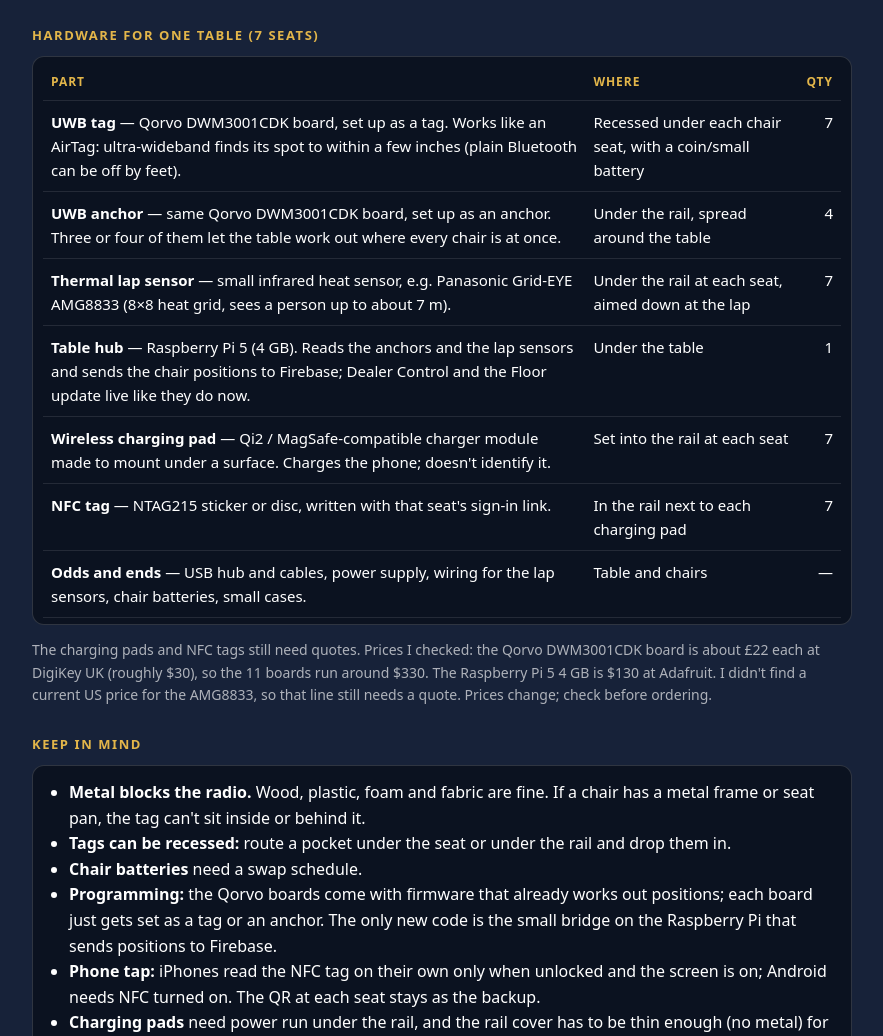
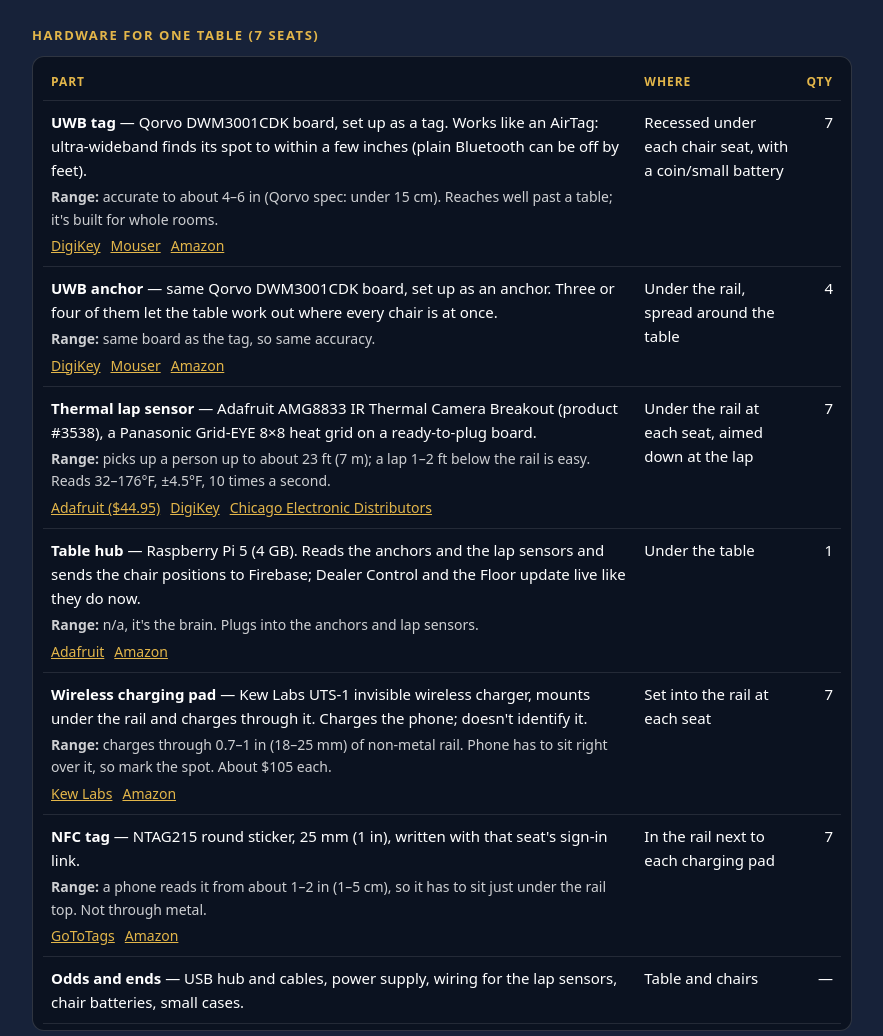
Before and after one commit to isotelo01/kheanandclean.com, a plain HTML site: page inHouseEstimator/player-tracker-hardware.html in a window 1280 px wide. Shown: the part 1636-2672 px from the top of the page, without its empty margins (198-1081 px from the left). Drawn offline with Linux system fonts and the light colour scheme.

Commit message:
Hardware page: range, specific item and buy links for each part

```diff
--- a/inHouseEstimator/player-tracker-hardware.html
+++ b/inHouseEstimator/player-tracker-hardware.html
@@ -31,6 +31,9 @@ td.n{text-align:right;white-space:nowrap}
 .pick{display:inline-block;background:var(--ok);color:#000;font-weight:700;font-size:12px;border-radius:999px;padding:1px 8px;margin-left:6px}
 a{color:var(--gold)}
 ul{margin:6px 0 0;padding-left:20px}
+.spec{display:block;margin-top:4px;font-size:14px;color:rgba(255,255,255,.8)}
+.buy{display:block;margin-top:4px;font-size:14px}
+.buy a{margin-right:10px;white-space:nowrap}
 </style>
 </head>
 <body>
@@ -88,16 +91,16 @@ ul{margin:6px 0 0;padding-left:20px}
   <div class="box" style="padding:6px 10px">
     <table>
       <tr><th>Part</th><th>Where</th><th class="n">Qty</th></tr>
-      <tr><td><b>UWB tag</b> &mdash; Qorvo DWM3001CDK board, set up as a tag. Works like an AirTag: ultra-wideband finds its spot to within a few inches (plain Bluetooth can be off by feet).</td><td>Recessed under each chair seat, with a coin/small battery</td><td class="n">7</td></tr>
-      <tr><td><b>UWB anchor</b> &mdash; same Qorvo DWM3001CDK board, set up as an anchor. Three or four of them let the table work out where every chair is at once.</td><td>Under the rail, spread around the table</td><td class="n">4</td></tr>
-      <tr><td><b>Thermal lap sensor</b> &mdash; small infrared heat sensor, e.g. Panasonic Grid-EYE AMG8833 (8&times;8 heat grid, sees a person up to about 7&nbsp;m).</td><td>Under the rail at each seat, aimed down at the lap</td><td class="n">7</td></tr>
-      <tr><td><b>Table hub</b> &mdash; Raspberry Pi 5 (4&nbsp;GB). Reads the anchors and the lap sensors and sends the chair positions to Firebase; Dealer Control and the Floor update live like they do now.</td><td>Under the table</td><td class="n">1</td></tr>
-      <tr><td><b>Wireless charging pad</b> &mdash; Qi2 / MagSafe-compatible charger module made to mount under a surface. Charges the phone; doesn't identify it.</td><td>Set into the rail at each seat</td><td class="n">7</td></tr>
-      <tr><td><b>NFC tag</b> &mdash; NTAG215 sticker or disc, written with that seat's sign-in link.</td><td>In the rail next to each charging pad</td><td class="n">7</td></tr>
+      <tr><td><b>UWB tag</b> &mdash; Qorvo DWM3001CDK board, set up as a tag. Works like an AirTag: ultra-wideband finds its spot to within a few inches (plain Bluetooth can be off by feet).<span class="spec"><b>Range:</b> accurate to about 4&ndash;6 in (Qorvo spec: under 15&nbsp;cm). Reaches well past a table; it's built for whole rooms.</span><span class="buy"><a href="https://www.digikey.com/en/products/detail/qorvo/DWM3001CDK/24367348" target="_blank" rel="noopener">DigiKey</a><a href="https://www.mouser.com/c/?q=DWM3001CDK" target="_blank" rel="noopener">Mouser</a><a href="https://www.amazon.com/s?k=DWM3001CDK" target="_blank" rel="noopener">Amazon</a></span></td><td>Recessed under each chair seat, with a coin/small battery</td><td class="n">7</td></tr>
+      <tr><td><b>UWB anchor</b> &mdash; same Qorvo DWM3001CDK board, set up as an anchor. Three or four of them let the table work out where every chair is at once.<span class="spec"><b>Range:</b> same board as the tag, so same accuracy.</span><span class="buy"><a href="https://www.digikey.com/en/products/detail/qorvo/DWM3001CDK/24367348" target="_blank" rel="noopener">DigiKey</a><a href="https://www.mouser.com/c/?q=DWM3001CDK" target="_blank" rel="noopener">Mouser</a><a href="https://www.amazon.com/s?k=DWM3001CDK" target="_blank" rel="noopener">Amazon</a></span></td><td>Under the rail, spread around the table</td><td class="n">4</td></tr>
+      <tr><td><b>Thermal lap sensor</b> &mdash; Adafruit AMG8833 IR Thermal Camera Breakout (product #3538), a Panasonic Grid-EYE 8&times;8 heat grid on a ready-to-plug board.<span class="spec"><b>Range:</b> picks up a person up to about 23 ft (7&nbsp;m); a lap 1&ndash;2 ft below the rail is easy. Reads 32&ndash;176&deg;F, &plusmn;4.5&deg;F, 10 times a second.</span><span class="buy"><a href="https://www.adafruit.com/product/3538" target="_blank" rel="noopener">Adafruit ($44.95)</a><a href="https://www.digikey.com/en/products/result?keywords=1528-2409-ND" target="_blank" rel="noopener">DigiKey</a><a href="https://chicagodist.com/collections/all/products/adafruit-amg8833-ir-thermal-camera-breakout" target="_blank" rel="noopener">Chicago Electronic Distributors</a></span></td><td>Under the rail at each seat, aimed down at the lap</td><td class="n">7</td></tr>
+      <tr><td><b>Table hub</b> &mdash; Raspberry Pi 5 (4&nbsp;GB). Reads the anchors and the lap sensors and sends the chair positions to Firebase; Dealer Control and the Floor update live like they do now.<span class="spec"><b>Range:</b> n/a, it's the brain. Plugs into the anchors and lap sensors.</span><span class="buy"><a href="https://adafruit.com/product/5812" target="_blank" rel="noopener">Adafruit</a><a href="https://www.amazon.com/s?k=Raspberry+Pi+5+4GB" target="_blank" rel="noopener">Amazon</a></span></td><td>Under the table</td><td class="n">1</td></tr>
+      <tr><td><b>Wireless charging pad</b> &mdash; Kew Labs UTS-1 invisible wireless charger, mounts under the rail and charges through it. Charges the phone; doesn't identify it.<span class="spec"><b>Range:</b> charges through 0.7&ndash;1 in (18&ndash;25&nbsp;mm) of non-metal rail. Phone has to sit right over it, so mark the spot. About $105 each.</span><span class="buy"><a href="https://www.google.com/search?q=Kew+Labs+UTS-1+wireless+charger" target="_blank" rel="noopener">Kew Labs</a><a href="https://www.amazon.com/s?k=Kew+Labs+UTS-1" target="_blank" rel="noopener">Amazon</a></span></td><td>Set into the rail at each seat</td><td class="n">7</td></tr>
+      <tr><td><b>NFC tag</b> &mdash; NTAG215 round sticker, 25&nbsp;mm (1 in), written with that seat's sign-in link.<span class="spec"><b>Range:</b> a phone reads it from about 1&ndash;2 in (1&ndash;5&nbsp;cm), so it has to sit just under the rail top. Not through metal.</span><span class="buy"><a href="https://store.gototags.com/nfc-sticker-ntag215-25-mm-circle/" target="_blank" rel="noopener">GoToTags</a><a href="https://www.amazon.com/s?k=NTAG215+25mm+NFC+sticker" target="_blank" rel="noopener">Amazon</a></span></td><td>In the rail next to each charging pad</td><td class="n">7</td></tr>
       <tr><td><b>Odds and ends</b> &mdash; USB hub and cables, power supply, wiring for the lap sensors, chair batteries, small cases.</td><td>Table and chairs</td><td class="n">&mdash;</td></tr>
     </table>
   </div>
-  <p class="muted">The charging pads and NFC tags still need quotes. Prices I checked: the Qorvo DWM3001CDK board is about &pound;22 each at DigiKey UK (roughly $30), so the 11 boards run around $330. The Raspberry Pi 5 4&nbsp;GB is $130 at Adafruit. I didn't find a current US price for the AMG8833, so that line still needs a quote. Prices change; check before ordering.</p>
+  <p class="muted">Rough prices: Qorvo DWM3001CDK about $30 each (11 boards, around $330). AMG8833 $44.95 each at Adafruit (7, about $315; cheaper at 10+). Raspberry Pi 5 4&nbsp;GB $130 at Adafruit. Kew Labs UTS-1 about $105 each (7, about $735). NFC stickers are a dollar or two each. Prices change; check before ordering.</p>
 
   <h2>Keep in mind</h2>
   <div class="box">
```
